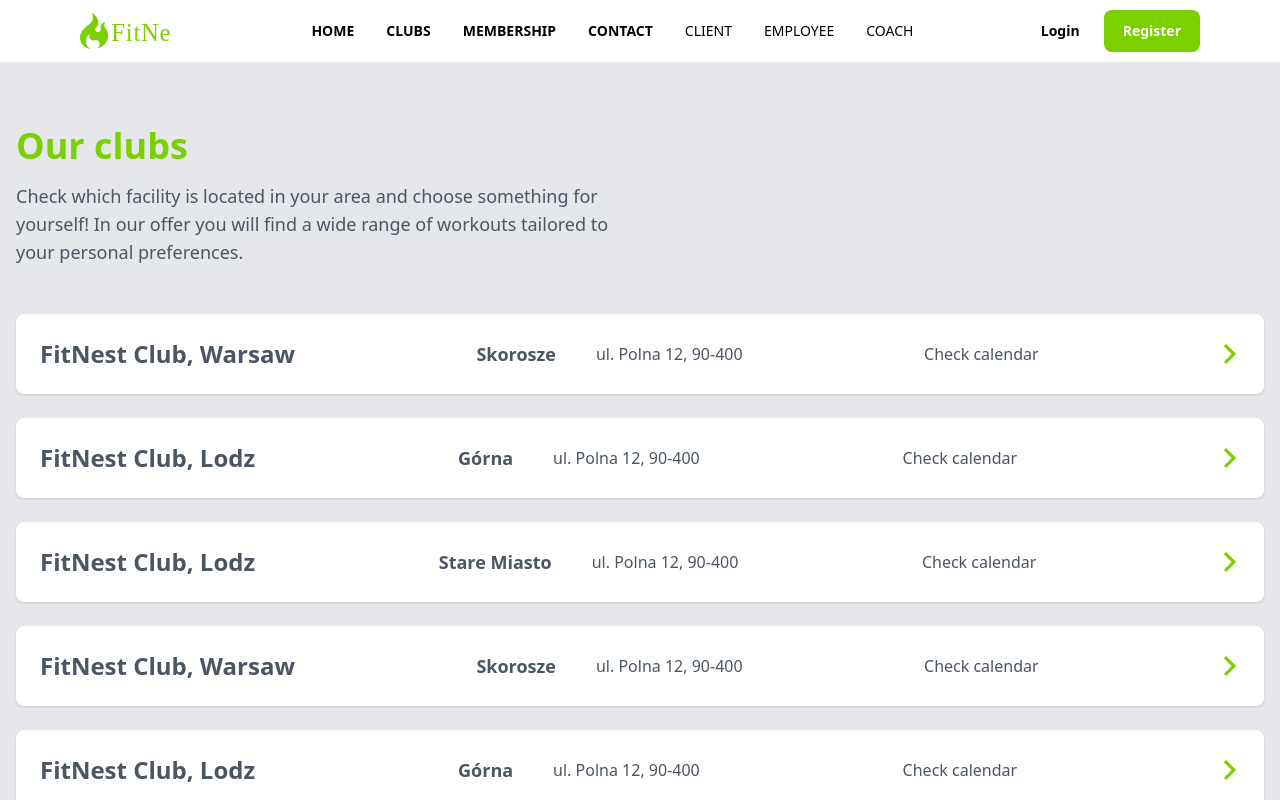
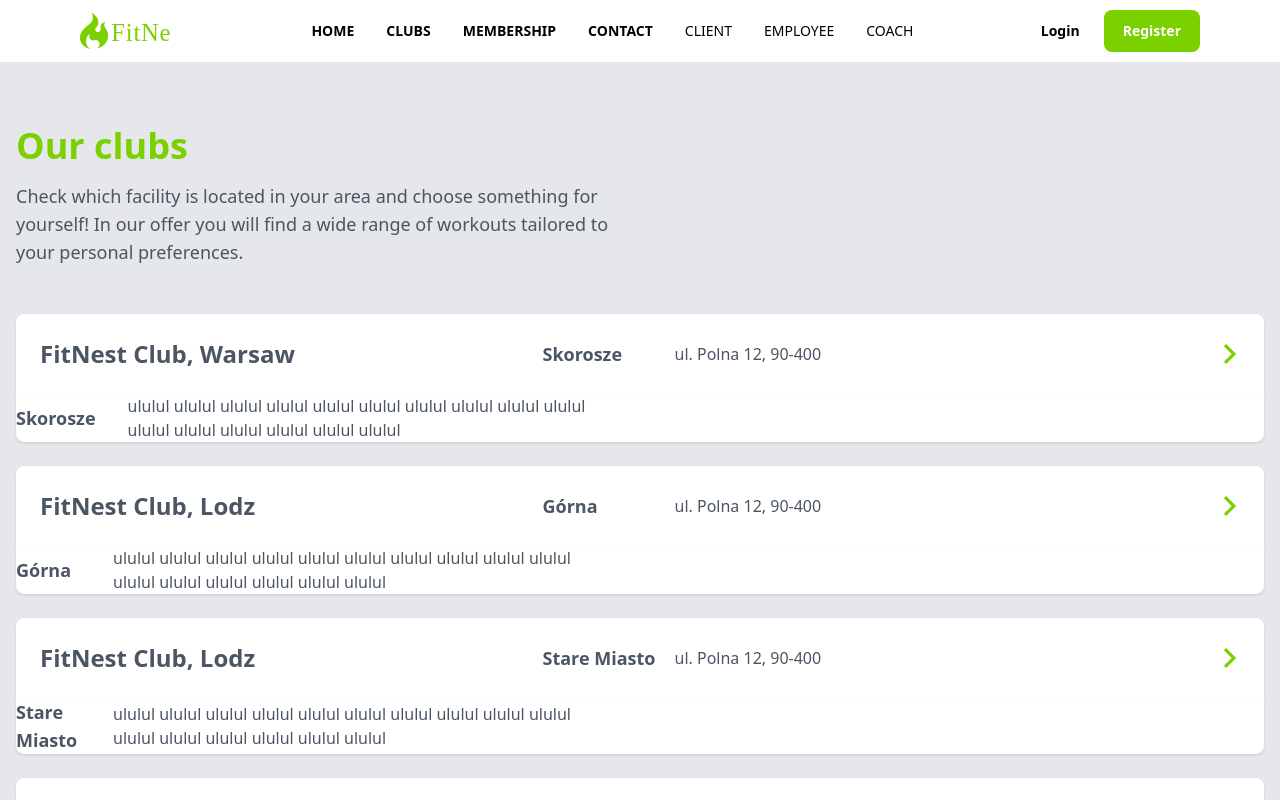
Before and after one commit to modul-sum-3/sum-front, a React (Create React App) app: page /clubs in a window 1280 px wide. Shown: the top 800 px of the page. Built offline with nearby package versions, Linux system fonts and the light colour scheme.

Commit message:
quick commit before i destroy everything

```diff
--- a/src/components/ClubRow.js
+++ b/src/components/ClubRow.js
@@ -1,22 +1,48 @@
 import clsx from 'clsx';
+import { useState } from 'react';
 import { Link } from 'react-router-dom';
 import { ReactComponent as ArrowIcon } from '../assets/arrow-icon.svg';
 
 const ClubRow = ({ id, city, location, street, zip }) => {
+  const [show, setShow] = useState(false);
+  const accordionClick = () => {};
   return (
-    <div className="w-full items-center rounded-lg border-gray-200 bg-white p-6 shadow hover:w-[101%] hover:bg-gray-50">
-      <Link to={`/${id}`} className="clubs__list__row flex justify-between whitespace-nowrap">
-        <h2 className="self-center font-semibold text-gray-600">FitNest Club, {city}</h2>
-        <div className="flex gap-10">
-          <h3 className="self-center font-semibold text-gray-600">{location}</h3>
+    <div className="gap-0">
+      <div className="w-full rounded-t-lg border-gray-200 bg-white shadow hover:bg-gray-50">
+        <Link
+          to={`/${id}`}
+          className="clubs__list__row flex  justify-between whitespace-nowrap p-6"
+        >
+          <div>
+            <h2 className="w-[400px] self-center font-semibold text-gray-600">
+              FitNest Club, {city}
+            </h2>
+          </div>
+
+          <div className="flex w-[575px] gap-8">
+            <h3 className="w-[100px] self-center font-semibold text-gray-600">{location}</h3>
+            <p className="self-center text-gray-600">
+              ul. {street}, {zip}
+            </p>
+          </div>
+
+          {/* <p className="self-center text-gray-600">Click to expand</p> */}
+          <div className="self-center">
+            <ArrowIcon className={clsx('h-5 w-5 shrink-0 fill-primary')} />
+          </div>
+        </Link>
+      </div>
+
+      {/* accordion */}
+      <div className="w-full rounded-b-lg border-gray-200 bg-white shadow hover:bg-gray-50">
+        <div className="flex w-[575px] gap-8">
+          <h3 className="w-[100px] self-center font-semibold text-gray-600">{location}</h3>
           <p className="self-center text-gray-600">
-            ul. {street}, {zip}
+            ululul ululul ululul ululul ululul ululul ululul ululul ululul ululul ululul ululul
+            ululul ululul ululul ululul
           </p>
         </div>
-
-        <p className="self-center text-gray-600">Check calendar </p>
-        <ArrowIcon className={clsx('h-5 w-5 shrink-0 self-center fill-primary')} />
-      </Link>
+      </div>
     </div>
   );
 };
```
